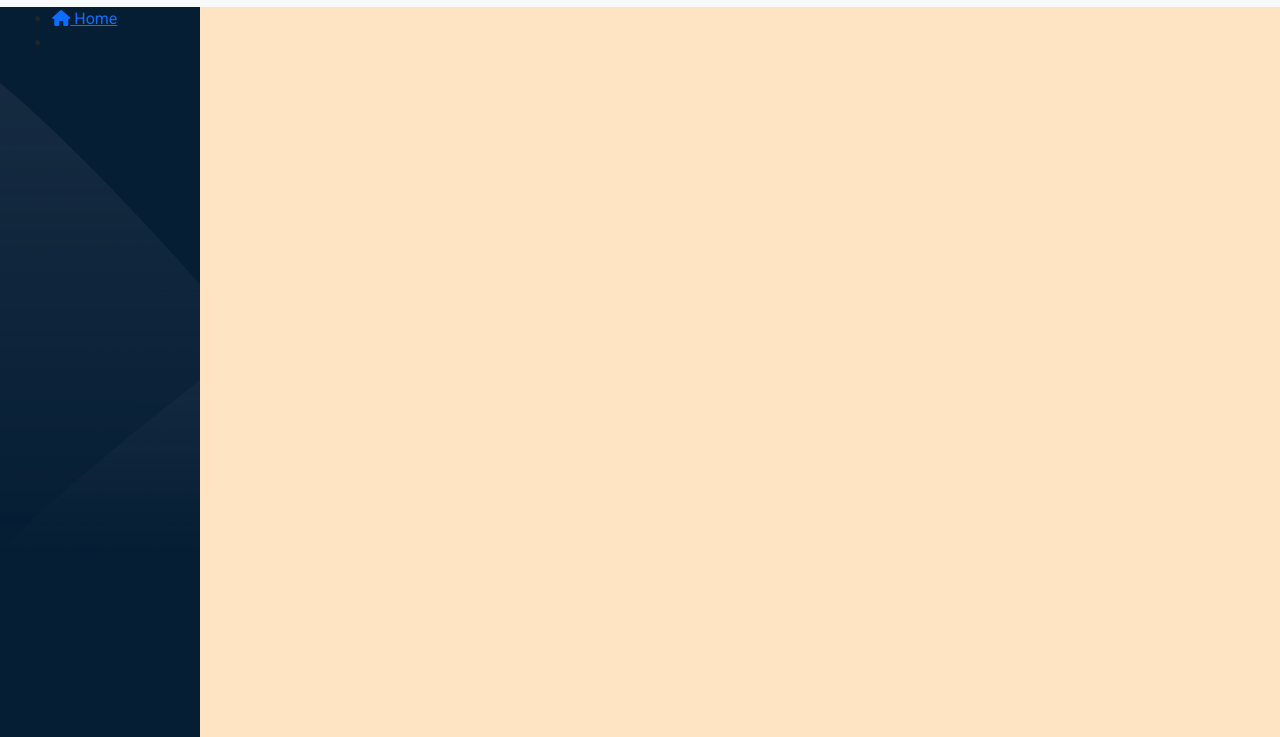
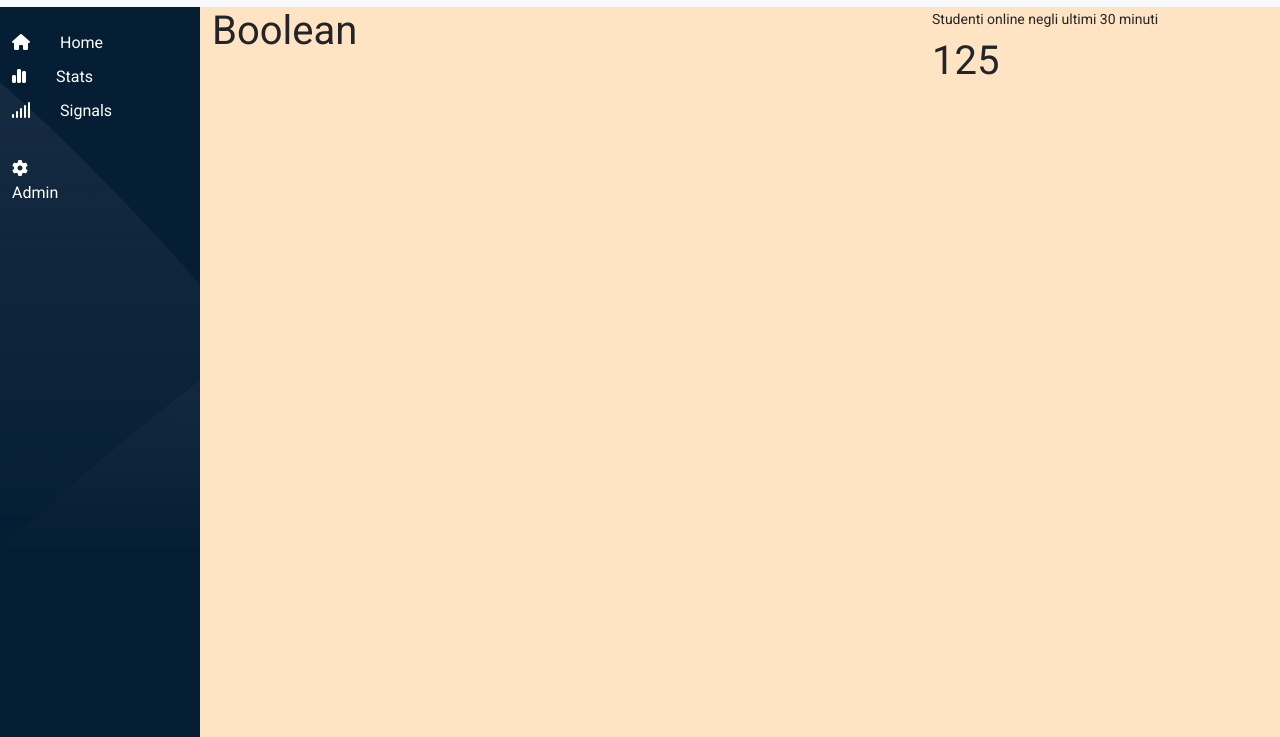
Before and after one commit to AleFabbretti/html-css-bootstrap-dashboard, a plain HTML site: page index.html in a window 1280 px wide. Shown: the part 63-800 px from the top of the page. Drawn offline with nearby package versions, Linux system fonts and the light colour scheme.

Commit message:
Aggiunto banner

```diff
--- a/css/aside.css
+++ b/css/aside.css
@@ -11,4 +11,14 @@ aside{
 aside img{
     height: 100%;
 }
+
+aside a{
+    padding-bottom: 10px;
+    text-decoration: none;
+    color: white;
+}
+
+aside i{
+    padding-right: 30px;
+}
 /* /ASIDE */
--- a/css/utilities.css
+++ b/css/utilities.css
@@ -15,3 +15,21 @@
     background-color: var(--secondary-color-dark);
 }
 /* /BACKGROUND COLORS */
+
+/* COLORS */
+.ms-color-primary {
+    color: var(--primary-color);
+}
+
+.ms-color-primary-dark {
+    color: var(--primary-color-dark);
+}
+
+.ms-color-secondary {
+    color: var(--secondary-color);
+}
+
+.ms-color-secondary-dark {
+    color: var(--secondary-color-dark);
+}
+/* /COLORS */
--- a/index.html
+++ b/index.html
@@ -49,29 +49,44 @@
     <!-- aside -->
         <aside class="ms-bg-secondary-dark">
             <div class="container-fluid">
-                <div class="row flex-column align-items-center">
-                    <div class="col-11">
-                        <nav>
-                            <ul>
-                                <li><a href="#"><i class="fa-solid fa-house"></i> Home</a></li>
-                                <li><a href="#"></a></li>
-                            </ul>
+                <div class="flex-column align-items-center">
+                    <div class="col-12">
+                        <nav class="row flex-column text-left my-4" >
+                            <a href="#"><i class="fa-solid fa-house"></i>Home</a>
+                            <a href="#"><i class="fa-solid fa-chart-simple"></i>Stats</a>
+                            <a href="#"><i class="fa-solid fa-signal"></i>Signals</a>
                         </nav>
 
                     </div>
                     <div class="col-1">
-
+                        <div class="admin row flex-column text-left my-4">
+                            <a href="#"><i class="fa-solid fa-gear"></i> Admin</a>
+                        </div>
                     </div>
-
                 </div>
             </div>
-
-
         </aside>
     <!-- /aside -->
 
     <!-- main -->
         <main>
+    <!-- banner -->
+            <section class="ms-container container-fluid">
+                <div class="row">
+                    <div class="col-8">
+                        <h1>Boolean</h1>
+                    </div>
+                    <div class="col-4">
+                        <small>Studenti online negli ultimi 30 minuti</small>
+                        <div class="fs-1">125</div>
+                    </div>
+                </div>
+            </section>
+    <!-- /banner -->
+
+    <!-- next class -->
+
+    <!-- /next class -->
 
         </main>
     <!-- /main -->
```
